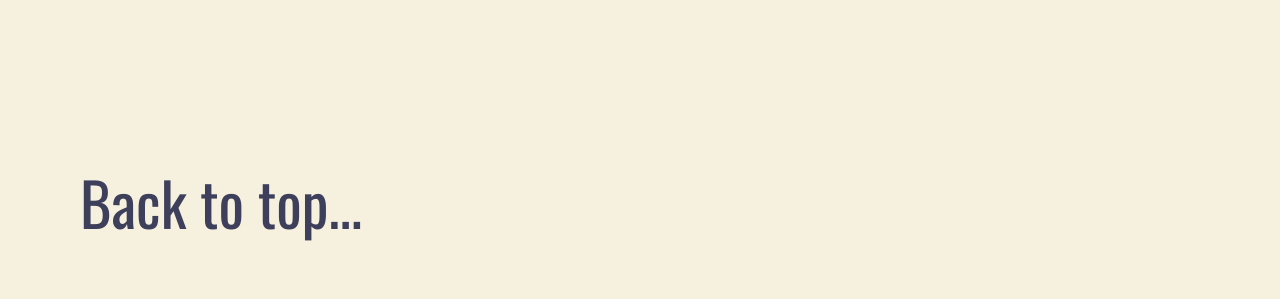
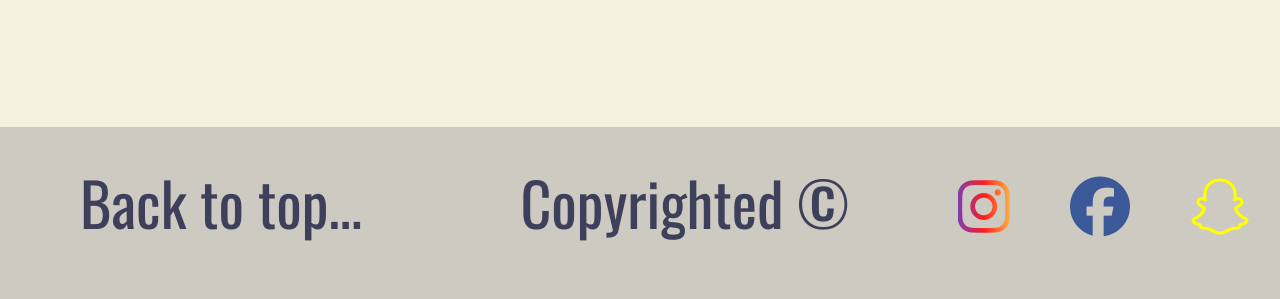
Before and after one commit to Rron1i/Personal-Project, a plain HTML site: page index.html in a window 1280 px wide. Shown: the part 4681-4980 px from the top of the page. Drawn offline with nearby package versions, Linux system fonts and the light colour scheme; files whose address does not match are found by name; a web font is replaced by a local one.

Commit message:
almost done

```diff
--- a/css/style.css
+++ b/css/style.css
@@ -211,19 +211,52 @@ footer
 */
 
 footer {
-    height: 5em;
+    height: fit-content;
     margin-top: 100px;
     padding: 30px;
+    padding-bottom: 70px;
+    display: flex;
+    justify-content: space-between;
+    background-color: #3e3f5b38;
 }
-footer a {
+footer .div > a {
     text-decoration: none;
     font-size: 60px;
     padding: 50px;
     color: #3E3F5B;
     transition: all 0.3s ease-in-out;
 }
-footer a:hover {
+footer > p {
+    font-size: 60px;
+    color: #3E3F5B;
+}
+footer .div > a:hover {
     font-size: 90px;
+}
+footer .socials {
+    display: flex;
+    gap: 60px;
+}
+footer .socials > a {
+    text-decoration: none;
+    font-size: 60px;
+    height: fit-content;
+    width: fit-content;
+}
+footer .socials > a:nth-child(1) {
+    background: linear-gradient( to right,#833ab4,#fd1d1d,#fcb045);
+    background-clip: text;
+    color: transparent;
+}
+footer .socials > a:nth-child(2) {
+    background: #3B5998;
+    background-clip: text;
+    color: transparent;
+}
+footer .socials > a:nth-child(3) {
+    background: yellow;
+    background-clip: text;
+    color: transparent;
 }
 
 
@@ -277,7 +310,7 @@ footer a:hover {
     .container {
         width: 100%;
     }
-    footer a {
+    footer .div > a {
         font-size: 30px;
     }
     .content #profile > p {
--- a/index.html
+++ b/index.html
@@ -4,6 +4,7 @@
     <meta charset="UTF-8" />
     <meta name="viewport" content="width=device-width, initial-scale=1.0" />
     <link rel="stylesheet" href="css/style.css" />
+    <link rel="stylesheet" href="https://cdnjs.cloudflare.com/ajax/libs/font-awesome/6.7.2/css/all.min.css" integrity="sha512-Evv84Mr4kqVGRNSgIGL/F/aIDqQb7xQ2vcrdIwxfjThSH8CSR7PBEakCr51Ck+w+/U6swU2Im1vVX0SVk9ABhg==" crossorigin="anonymous" referrerpolicy="no-referrer" />
     <title>Homepage</title>
   </head>
   <body>
@@ -169,7 +170,15 @@
     </main>
 
     <footer>
-      <a href="#top">Back to top...</a>
+      <div class="div">
+        <a href="#top">Back to top...</a>
+      </div>
+      <p>Copyrighted &copy;</p>
+      <div class="socials">
+        <a href="#"><i class="fa-brands fa-instagram"></i></a>
+        <a href="#"><i class="fa-brands fa-facebook"></i></a>
+        <a href="#"><i class="fa-brands fa-snapchat"></i></a>
+      </div>
     </footer>
     <script type="text/javascript" src="js/main.js"></script>
   </body>
```
